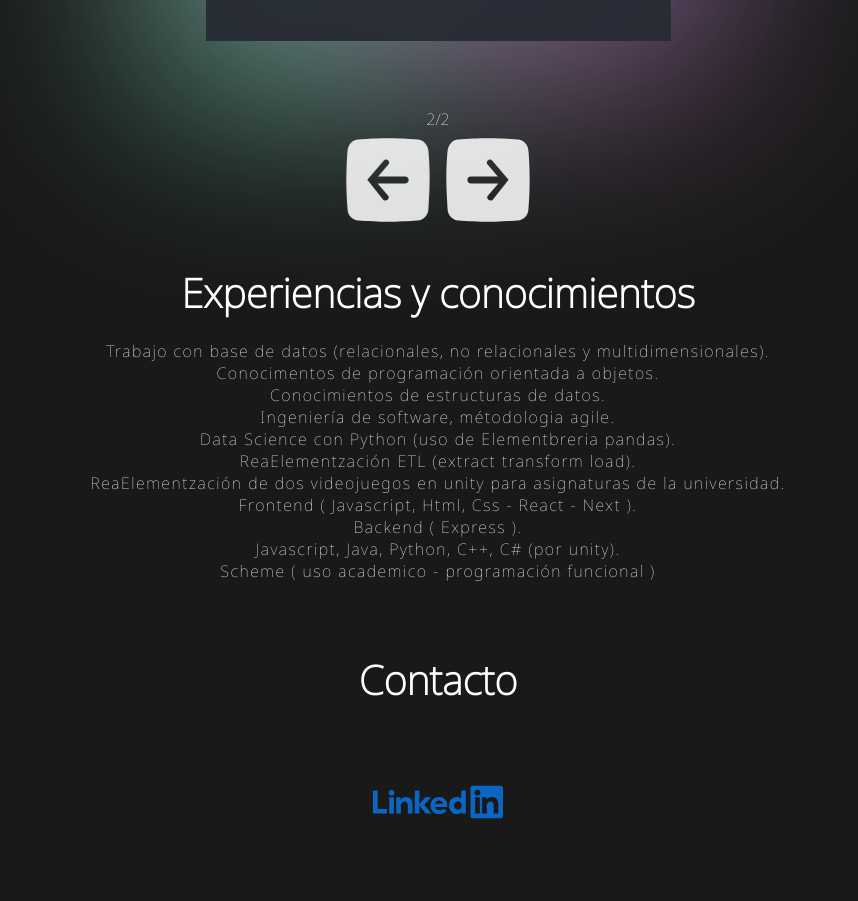
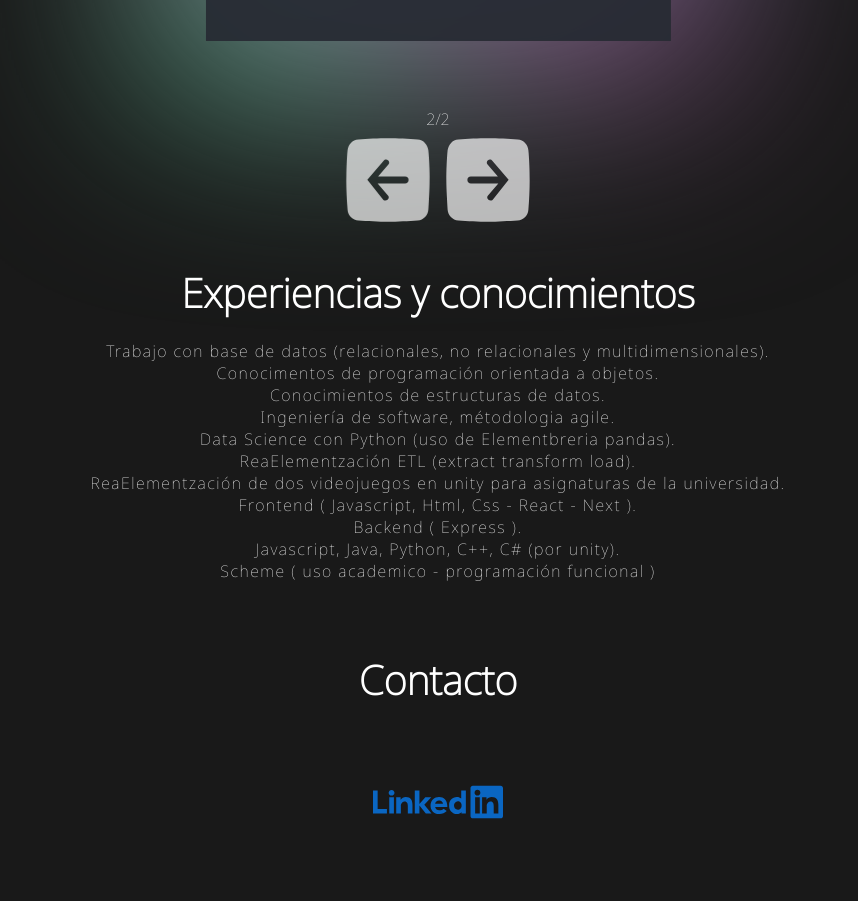
Before and after one commit to Dbaljeet/AngeloWebsite, a React (Vite) app in the folder AngeloWebsite/: page / in a window 1280 px wide. Shown: the part 1040-1941 px from the top of the page, without its empty margins (202-1060 px from the left). Built offline with nearby package versions, Linux system fonts and the light colour scheme.

Commit message:
[Change] ModalPortfolio, Arrows hover
1- Github hover.
2- Arrows hover more smooth

```diff
--- a/AngeloWebsite/src/assets/Arrow.jsx
+++ b/AngeloWebsite/src/assets/Arrow.jsx
@@ -10,6 +10,7 @@ const ARROW = styled.button`
     &:hover{
         color:#fff;
     }
+    transition: color 1s;
 
 `
 const Arrow = ({width, left, onClick, color}) =>{
--- a/AngeloWebsite/src/components/Portfolio/ContentModalPortfolio.jsx
+++ b/AngeloWebsite/src/components/Portfolio/ContentModalPortfolio.jsx
@@ -46,11 +46,21 @@ const IMG = styled.img`
 
 const Deploy = styled.a`
     text-decoration:none;
+    font-size:1.5rem;
     grid-area: 2 / 1 / 3 / 3;
     font-weight: bold;
+    color:#b8b6b6;
+    &:hover{
+        color:#fff;
+    }
+    transition:color 1s;
+    &>label{
+        cursor: pointer;
+    }
 `
 
 const Repo = styled.a`
+    font-size:1.5rem;
     font-weight: bold;
     text-decoration:none;
     display:flex;
@@ -58,12 +68,13 @@ const Repo = styled.a`
     align-items:center;
     grid-area: 2 / 3 / 3 / 4;
 
-    &>p{
-        text-align:center;
-        margin-bottom:3px;
-        @media screen and (min-width:622px){
-            margin-bottom:20px;
-        }
+    color:#b8b6b6;
+    &:hover{
+        color:#fff;
+    }
+    transition:color 1s;
+    &>label{
+        cursor: pointer;
     }
 `
 
@@ -93,10 +104,12 @@ const ContentPortfolio = ({ Name ,selectedIMG , Github , deploy, Info}) =>{
             <ContainerContent>
                 <Tittle> {Name} </Tittle>
 
-                <Deploy href = { deploy } target='_blank' >visitar sitio web
+                <Deploy href = { deploy } target='_blank' >
+                    <label>visitar sitio web
+                    </label>
                 </Deploy>
                 <Repo href = { Github } target='_blank' >
-                    <p>ver repositorio</p>
+                    <label>ver repositorio</label>
                     <GithubImg width={'8rem'}/>
                 </Repo>
                 <INFO>¿De qué trata?</INFO>
--- a/AngeloWebsite/src/components/Portfolio/Portfolio.jsx
+++ b/AngeloWebsite/src/components/Portfolio/Portfolio.jsx
@@ -104,11 +104,11 @@ const Portfolio = () =>{
             </Amount>
 
 
-                <Arrow widht={'24px'} color="#ffffffdc" onClick={Previous} left={true}></Arrow>
+                <Arrow widht={'24px'} color="#ffffffb0" onClick={Previous} left={true}></Arrow>
 
 
 
-                <Arrow widht={'24px'} color="#ffffffdc" onClick={Next} left={false}></Arrow>
+                <Arrow widht={'24px'} color="#ffffffb0" onClick={Next} left={false}></Arrow>
 
         </Section>
 
--- a/AngeloWebsite/src/components/Titles/index.jsx
+++ b/AngeloWebsite/src/components/Titles/index.jsx
@@ -49,7 +49,7 @@ export const ButtonShowMore = styled.button`
             -4px -4px 5px 0px #fff9,
             7px 7px 20px 0px #0002,
             4px 4px 5px 0px #0001;
-        transition: all 0.3s ease;
+        transition: all 0.9s ease;
     }
     &:hover {
         color: #ffffff;
```
